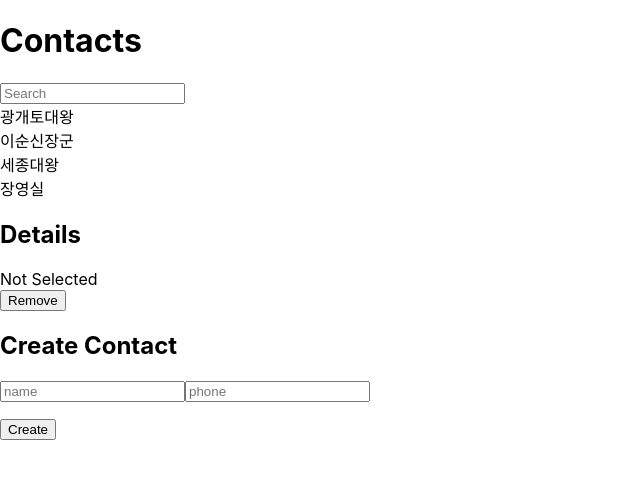
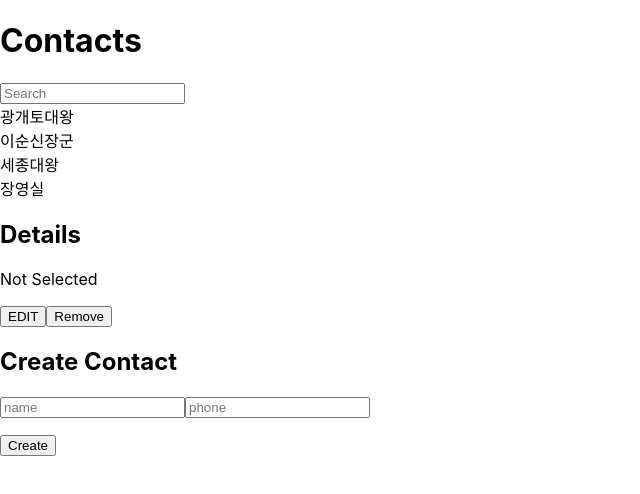
Before and after one commit to devLsy/ReactProject-1, a React (Create React App) app: page / in a window 1280 px wide. Shown: the top 494 px of the page, without its empty margins (0-640 px from the left). Built offline with nearby package versions, Linux system fonts and the light colour scheme.

Commit message:
익숙하지 않아서 아직까지는 좀 버벅인다.

```diff
--- a/src/components/Contact.js
+++ b/src/components/Contact.js
@@ -104,6 +104,7 @@
                     isSelected = {this.state.selectKey !== -1}
                     contact = {this.state.contactData[this.state.selectKey]}
                     onRemove = {this.handleRemove}
+                    onEdit = {this.handleEdit}
                     / >
 
                 <ContactCreate
--- a/src/components/ContactDetails.js
+++ b/src/components/ContactDetails.js
@@ -1,6 +1,45 @@
 import { Component } from "react";
+import PropTypes from 'prop-types';
 
 export default class ContactDetails extends Component {
+
+    constructor(props) {
+        super(props);
+        this.state = {
+            isEdit: false,
+            name: '',
+            phone: ''
+        }
+        this.handleToggle = this.handleToggle.bind(this);
+        this.handleChange = this.handleChange.bind(this);
+        this.handleEdit = this.handleEdit.bind(this);
+    }
+
+    handleToggle(e) {
+        if(!this.state.isEdit) {
+            this.setState({
+                name: this.props.contact.name,
+                phone: this.props.contact.phone,
+            })
+        } else {
+            this.handleEdit();
+        }
+        this.setState({
+            isEdit: !this.state.isEdit
+        });
+        console.log(this.state.isEdit);
+    }
+
+    handleChange(e) {
+        let nextState = {};
+        nextState[e.target.name] = e.target.value;
+        this.setState(nextState)
+    }
+
+    handleEdit() {
+        this.props.onEdit(this.state.name, this.state.phone);
+    }
+
     render() {
 
         const details = (
@@ -9,13 +48,40 @@
                 <p>{this.props.contact.phone}</p>
             </div>
             )
+
+        const edit = (
+            <div>
+                <p>
+                <input type="text"
+                    name="name"
+                    placeholder="name"
+                    value={this.state.name}
+                    onChange={this.handleChange}
+                /></p>
+                <p>
+                <input type="text"
+                    name="phone"
+                    placeholder="phone"
+                    value={this.state.phone}
+                    onChange={this.handleChange}
+                /></p>
+            </div>
+        );
+
+        const view = this.state.isEdit ? edit : details;
+
         const blank = (<div>Not Selected</div>)
 
         return (
             <div>
                 <h2>Details</h2>
-                {this.props.isSelected ? details : blank}
-                <button onClick={this.props.onRemove}>Remove</button>
+                {this.props.isSelected ? view : blank}
+                <p>
+                    <button onClick={this.handleToggle}>
+                        {this.state.isEdit ? 'OK' : 'EDIT'}
+                    </button>
+                    <button onClick={this.props.onRemove}>Remove</button>
+                </p>
             </div>
         );
     }
@@ -26,5 +92,12 @@
         name: '',
         phone: ''
     },
-    onRemove: () => { console.error('onRemove not defined'); }
+    onRemove: () => { console.error('onRemove not defined'); },
+    onEdit: () => { console.error('onEdit not defined'); }
 }
+
+ContactDetails.propTypes = {
+    onCreate: PropTypes.object,
+    onRemove: PropTypes.func,
+    onEdit: PropTypes.func,
+};
```
